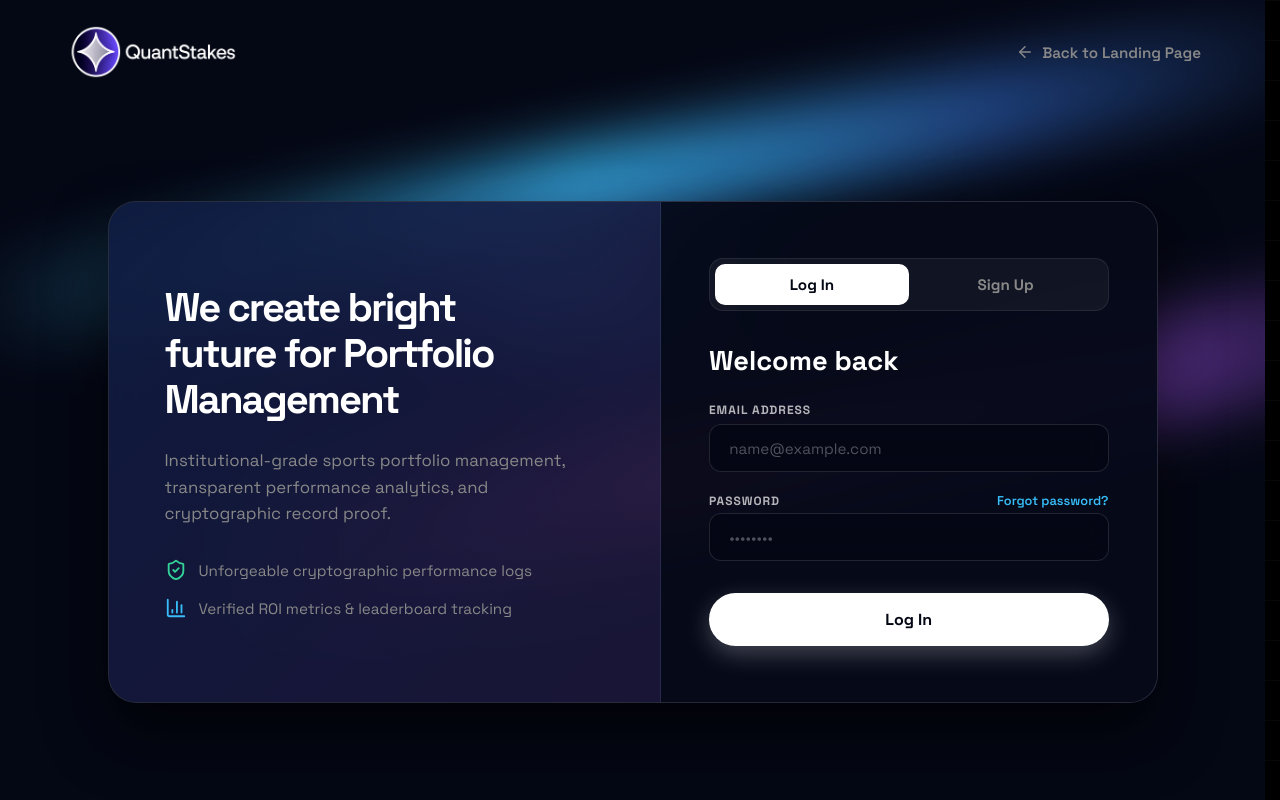
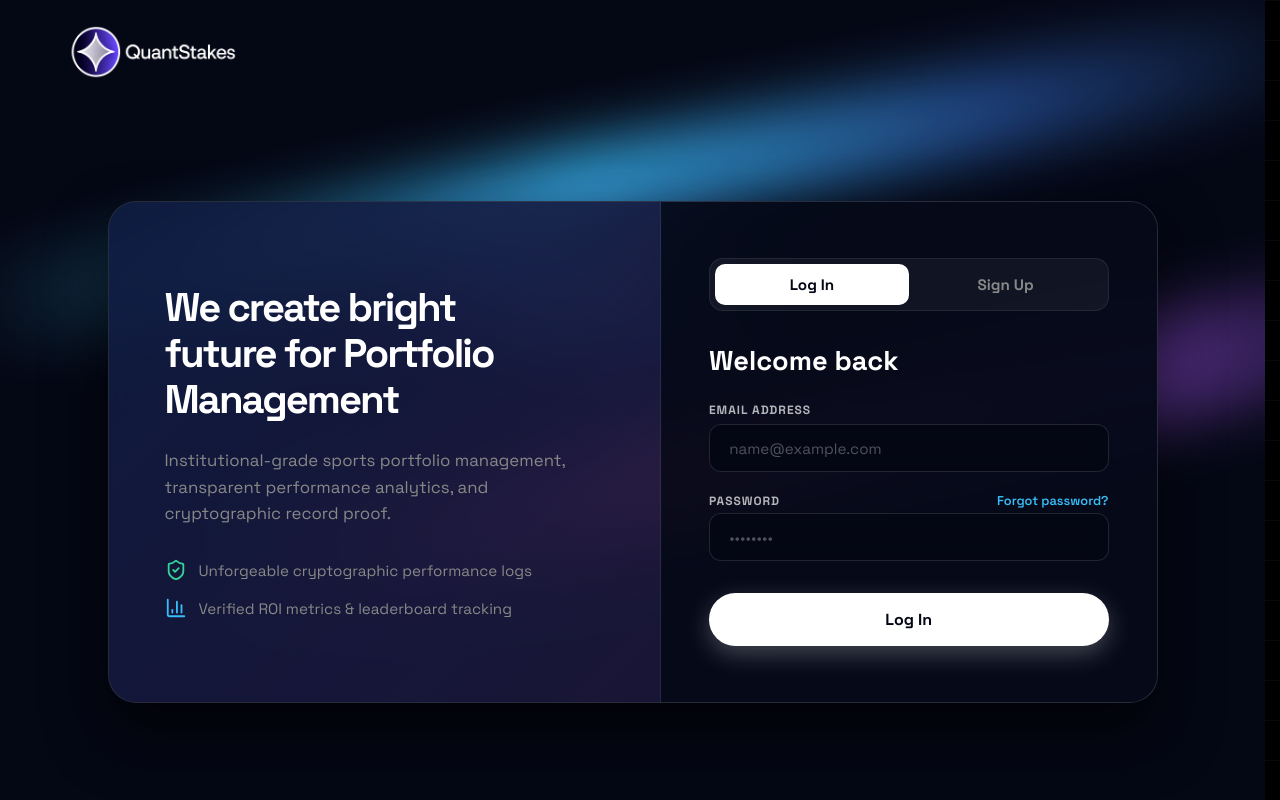
Before and after one commit to tsvetkov10/QuantStake, a React (Vite) app: page /auth in a window 1280 px wide. Built offline with nearby package versions, Linux system fonts and the light colour scheme; a web font is replaced by a local one.

Commit message:
Removed Back to Landing Page button from Auth page header, logo links home on dev and main

```diff
--- a/src/pages/Auth.jsx
+++ b/src/pages/Auth.jsx
@@ -199,11 +199,7 @@ export default function Auth() {
       {/* Top Header Navigation */}
       <header className="flex justify-between items-center responsive-header-padding" style={{ position: 'relative', zIndex: 10, paddingTop: '1.5rem', paddingBottom: '1.5rem' }}>
         <Link to="/" className="flex items-center gap-3">
-          <img src="/logo-full.png" alt="QuantStakes Logo" style={{ height: '56px', objectFit: 'contain' }} />
-        </Link>
-
-        <Link to="/" className="flex items-center gap-2 text-secondary" style={{ textDecoration: 'none', fontWeight: 600, fontSize: '0.95rem' }} onMouseEnter={e => e.target.style.color='white'} onMouseLeave={e => e.target.style.color='var(--text-secondary)'}>
-          <ArrowLeft size={18} /> Back to Landing Page
+          <img src="/logo-full.png" alt="QuantStakes Logo" style={{ height: '56px', objectFit: 'contain', cursor: 'pointer' }} />
         </Link>
       </header>
 
```
